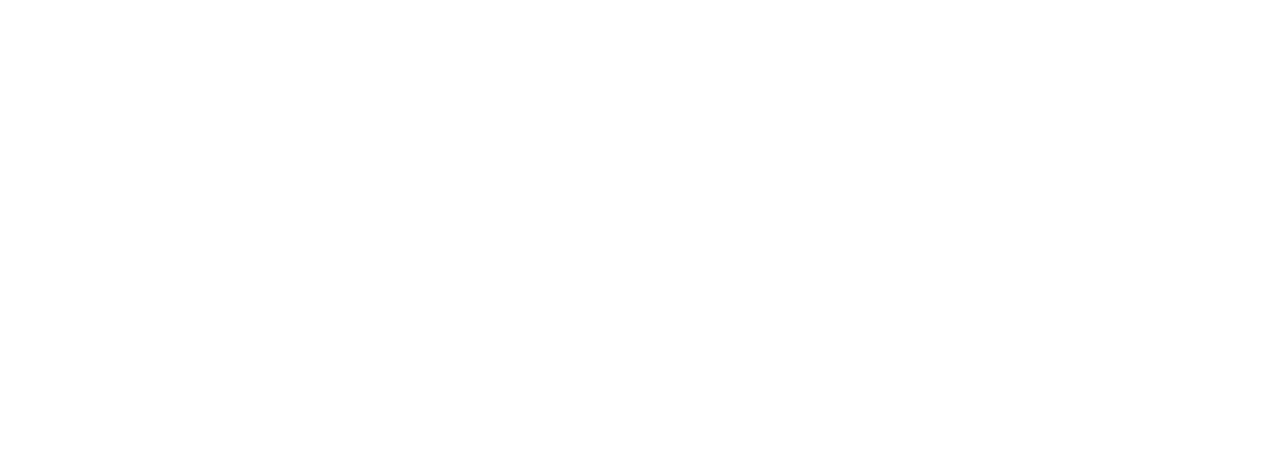
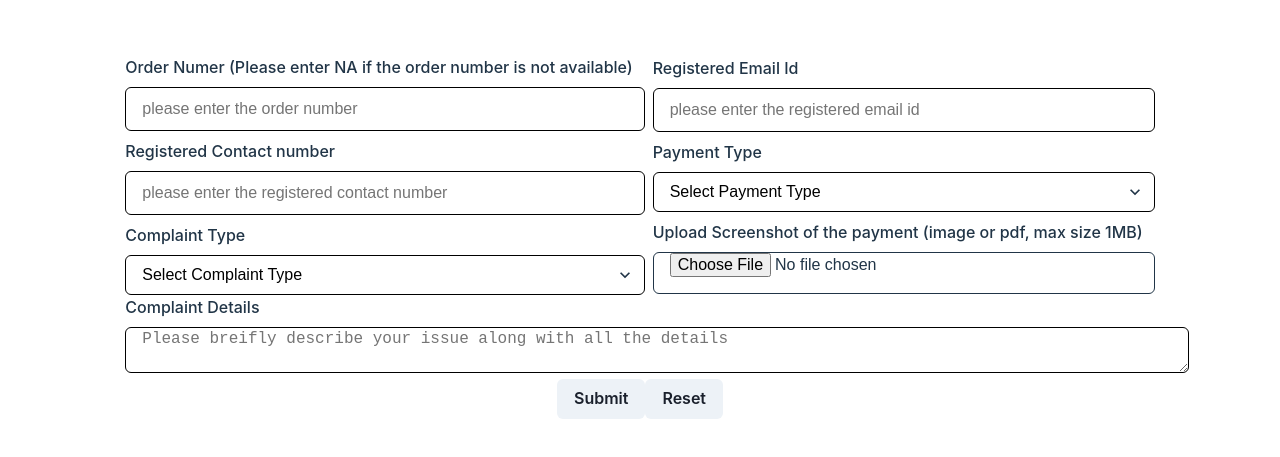
Before and after one commit to himanshudas75/mis-project, a React (Vite) app in the folder frontend/: page /mba_admission/register_complaint in a window 1280 px wide. Before the commit this address had no page. Shown: the part 163-620 px from the top of the page. Built offline with nearby package versions, Linux system fonts and the light colour scheme.

Commit message:
register comaplint done

```diff
--- a/frontend/package.json
+++ b/frontend/package.json
@@ -10,6 +10,7 @@
     "preview": "vite preview"
   },
   "dependencies": {
+    "@chakra-ui/icons": "^2.1.1",
     "@chakra-ui/react": "^2.8.2",
     "@emotion/react": "^11.11.4",
     "@emotion/styled": "^11.11.5",
--- a/frontend/src/App.jsx
+++ b/frontend/src/App.jsx
@@ -7,6 +7,8 @@
 import Home from "./components/Home";
 import { Routes, Route, BrowserRouter } from "react-router-dom";
 import LoginForm from "./components/LoginForm";
+import NotFound from "./components/NotFound";
+import RegisterComplaint from "./components/RegisterComplaint";
 function App() {
   return (
     <BrowserRouter>
@@ -14,6 +16,11 @@
         <Route path="/mba_admission/home" element={<Home />} />
         <Route path="/mba_admission/register" element={<RegistrationFrom />} />
         <Route path="/mba_admission/login" element={<LoginForm />} />
+        <Route
+          path="/mba_admission/register_complaint"
+          element={<RegisterComplaint />}
+        ></Route>
+        <Route path="*" element={<NotFound />}></Route>
       </Routes>
     </BrowserRouter>
   );
--- a/frontend/src/components/FormikControl.jsx
+++ b/frontend/src/components/FormikControl.jsx
@@ -9,13 +9,14 @@
 /// decide which of the differnet form fields
 //are to be rendered based on the one particular prop
 import DropDown from "./DropDown";
+import TextArea from "./TextArea";
 const FormikControl = (props) => {
   const { control, ...rest } = props;
   switch (control) {
     case "input":
       return <InputField {...rest} />;
-    // case "textarea":
-    //   return <TextArea {...rest} />;
+    case "textarea":
+      return <TextArea {...rest} />;
     case "select":
       return <DropDown {...rest} />;
     case "radio":
--- a/frontend/src/components/Home.jsx
+++ b/frontend/src/components/Home.jsx
@@ -1,7 +1,42 @@
 import React from "react";
-
+import {
+  Button,
+  Menu,
+  MenuButton,
+  MenuList,
+  MenuItem,
+  MenuItemOption,
+  MenuGroup,
+  MenuOptionGroup,
+  MenuDivider,
+  Select,
+  Text,
+} from "@chakra-ui/react";
+import { Link } from "react-router-dom";
+import Logout from "./Logout";
 const Home = () => {
-  return <div>Home</div>;
+  return (
+    <>
+      <Menu>
+        <MenuButton>Applicant Home</MenuButton>
+        <MenuList>
+          <Link to="/mba_admission/apply">
+            <MenuItem>Apply</MenuItem>
+          </Link>
+          <Link to="/mba_admission/instructions">
+            <MenuItem>Instruction</MenuItem>
+          </Link>
+          <Link to="/mba_admission/register_complaint">
+            <MenuItem>Register Payment Complaint</MenuItem>
+          </Link>
+          <Link to="/mba_admission/track_complaint">
+            <MenuItem>Track Complaint</MenuItem>
+          </Link>
+        </MenuList>
+      </Menu>
+      <Text>some important dates and deadlines regarding application</Text>
+    </>
+  );
 };
 
 export default Home;
--- /dev/null
+++ b/frontend/src/components/Logout.jsx
@@ -0,0 +1,14 @@
+import React from "react";
+import { Button } from "@chakra-ui/react";
+const Logout = () => {
+  const handleLogout = () => {
+    console.log("logout");
+  };
+  return (
+    <div>
+      <Button onClick={handleLogout}>Logout</Button>
+    </div>
+  );
+};
+
+export default Logout;
--- /dev/null
+++ b/frontend/src/components/NotFound.jsx
@@ -0,0 +1,7 @@
+import React from "react";
+
+const NotFound = () => {
+  return <div>Not Found</div>;
+};
+
+export default NotFound;
--- /dev/null
+++ b/frontend/src/components/RegisterComplaint.jsx
@@ -0,0 +1,141 @@
+import { Field, Formik, Form } from "formik";
+import React from "react";
+import FormikControl from "./FormikControl";
+import * as Yup from "yup";
+import { Button, VStack, HStack } from "@chakra-ui/react";
+``;
+const RegisterComplaint = (props) => {
+  const initialValues = {
+    order_no: "",
+    contact_no: "",
+    complaint_type: "",
+    complaint_details: "",
+    registered_email_id: "",
+    payment_type: "",
+  };
+  const validFileExtensions = { types: ["jpg", "png", "pdf"] };
+  //   input file validations is not done yet
+  //   const isValidFileType = (fileName, fileType) => {
+  //     return (
+  //       fileName &&
+  //       validFileExtensions[fileType].indexOf(fileName.split(".")) > -1
+  //     );
+  //   };
+  const validationSchema = Yup.object({
+    order_no: Yup.string().required("Required"),
+    contact_no: Yup.string().required("Required"),
+    complaint_type: Yup.string().required("Required"),
+    complaint_details: Yup.string().required("Required"),
+    registered_email_id: Yup.string()
+      .email("Invalid Email Format")
+      .required("Required"),
+    payment_type: Yup.string().required("Required"),
+    // payment_screenshot: Yup.mixed()
+    //   .required("Required")
+    //   .test("is-valid-type", "Not a valid image or pdf file", (value) =>
+    //     isValidFileType(value && value.name.toLowerCase(), "types")
+    //   ),
+  });
+  const onSubmit = (values) => {
+    console.log(values);
+  };
+  const complaintTypeOptions = [
+    { key: "Select Complaint Type", value: "" },
+    {
+      key: "Amount deducted but payment failed",
+      value: "amount_deducted_but_payment_failed",
+    },
+    {
+      key: "Amount being displayed is incorrect",
+      value: "amount_being_displayed_is_incorrect",
+    },
+    {
+      key: "Payment website is not working",
+      value: "payment_website_is_not_working",
+    },
+  ];
+  const paymentTypeOptions = [
+    { key: "Select Payment Type", value: "" },
+    {
+      key: "MBA Application Fee",
+      value: "mba_application_fee",
+    },
+  ];
+  return (
+    <Formik
+      initialValues={initialValues}
+      validationSchema={validationSchema}
+      onSubmit={onSubmit}
+    >
+      {(formik) => {
+        return (
+          <Form>
+            <HStack>
+              <VStack>
+                <FormikControl
+                  control="input"
+                  label="Order Numer (Please enter NA if the order number is not available)"
+                  name="order_no"
+                  type="text"
+                  placeholder="please enter the order number"
+                />
+                <FormikControl
+                  control="input"
+                  label="Registered Contact number"
+                  name="contact_no"
+                  type="text"
+                  placeholder="please enter the registered contact number"
+                />
+                <FormikControl
+                  control="select"
+                  label="Complaint Type"
+                  name="complaint_type"
+                  options={complaintTypeOptions}
+                  type="select"
+                />
+              </VStack>
+
+              <VStack>
+                <FormikControl
+                  control="input"
+                  label="Registered Email Id"
+                  name="registered_email_id"
+                  type="email"
+                  placeholder="please enter the registered email id"
+                />
+
+                <FormikControl
+                  control="select"
+                  label="Payment Type"
+                  name="payment_type"
+                  type="select"
+                  options={paymentTypeOptions}
+                />
+
+                <FormikControl
+                  control="input"
+                  label="Upload Screenshot of the payment (image or pdf, max size 1MB)"
+                  name="payment_screenshot"
+                  type="file"
+                />
+              </VStack>
+            </HStack>
+
+            <FormikControl
+              control="textarea"
+              label="Complaint Details"
+              name="complaint_details"
+              type="textarea"
+              placeholder="Please breifly describe your issue along with all the details"
+            />
+
+            <Button type="submit">Submit</Button>
+            <Button type="reset">Reset</Button>
+          </Form>
+        );
+      }}
+    </Formik>
+  );
+};
+
+export default RegisterComplaint;
--- /dev/null
+++ b/frontend/src/components/TextArea.jsx
@@ -0,0 +1,32 @@
+import {
+  FormControl,
+  FormErrorMessage,
+  FormLabel,
+  Input,
+} from "@chakra-ui/react";
+import React from "react";
+import { Field } from "formik";
+const TextArea = (props) => {
+  const { label, name, ...rest } = props;
+  return (
+    <Field name={name}>
+      {({ form, field }) => {
+        return (
+          <FormControl isInvalid={form.errors[name] && form.touched[name]}>
+            <FormLabel htmlFor={name}>{label}</FormLabel>
+            <Input
+              as="textarea"
+              id={name}
+              {...field}
+              {...rest}
+              value={field.value}
+            />
+            <FormErrorMessage>{form.errors[name]}</FormErrorMessage>
+          </FormControl>
+        );
+      }}
+    </Field>
+  );
+};
+
+export default TextArea;
```
Also changed, not shown: 1 other file (tests, documents, lock files or other folders).
